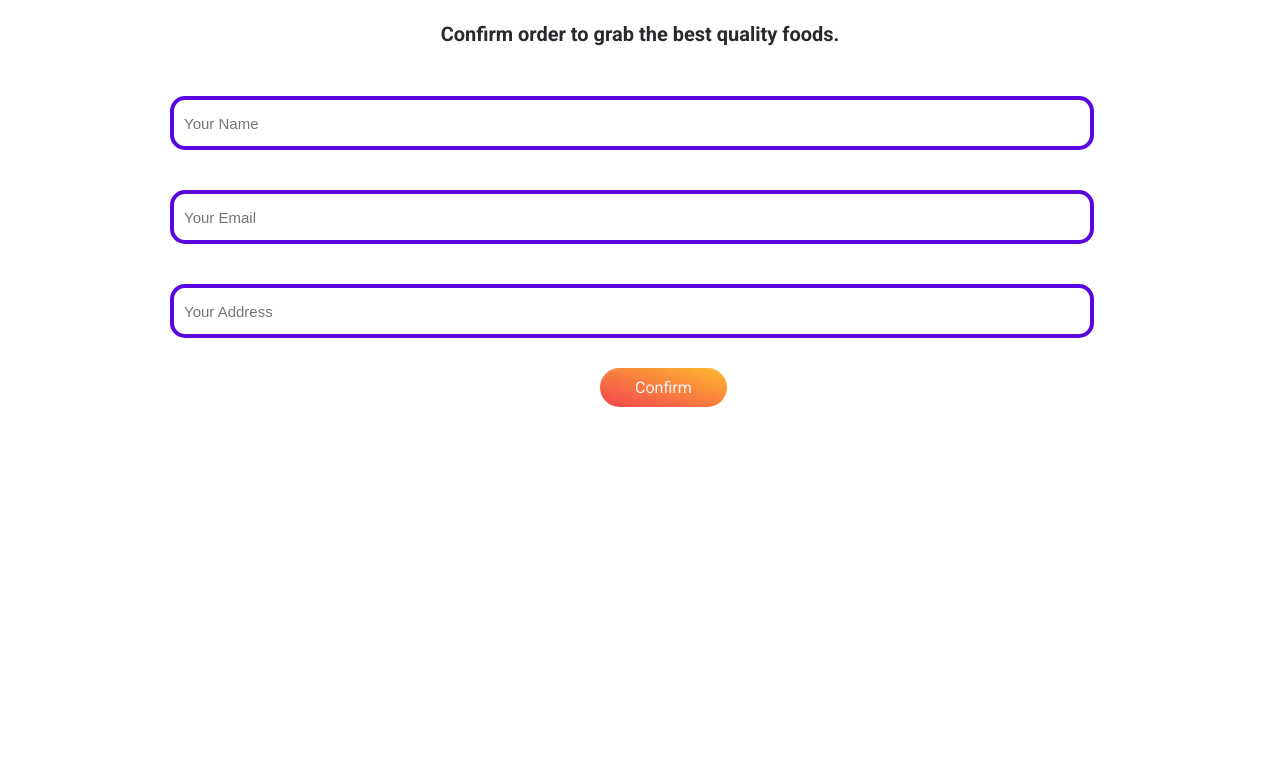
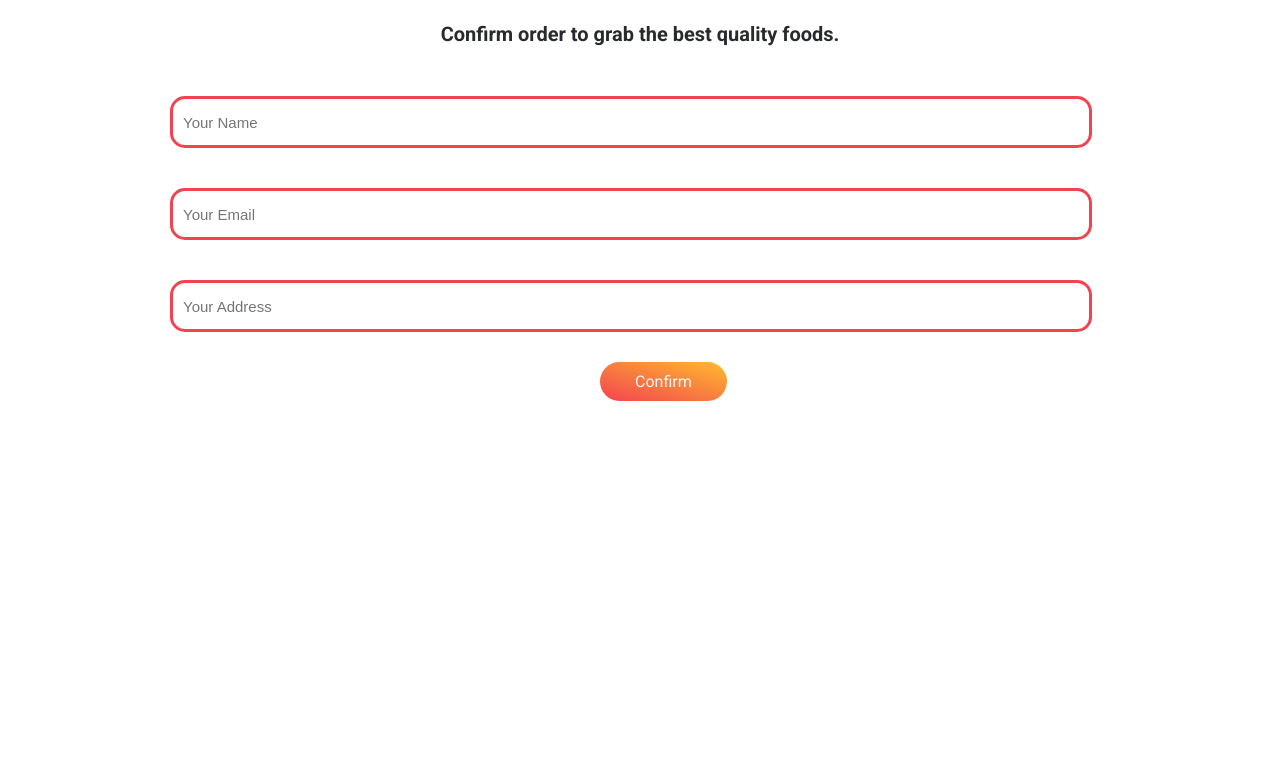
Before and after one commit to arfin-web/food-factory, a plain HTML site: page index.html in a window 1280 px wide. Shown: the part 3588-4352 px from the top of the page. Drawn offline with Linux system fonts and the light colour scheme.

Commit message:
complete first assignment

```diff
--- a/style.css
+++ b/style.css
@@ -208,7 +208,7 @@ body{
     height: 30px;
     margin-left: 170px;
     margin-bottom: 40px;
-    border: 4px solid #5B06DF;
+    border: 3px solid #F24350;
     border-radius: 15px;
     padding: 8px 10px;
     font-size: 15px;
```
Also changed, not shown: images/homeimage.jpeg (deleted).
